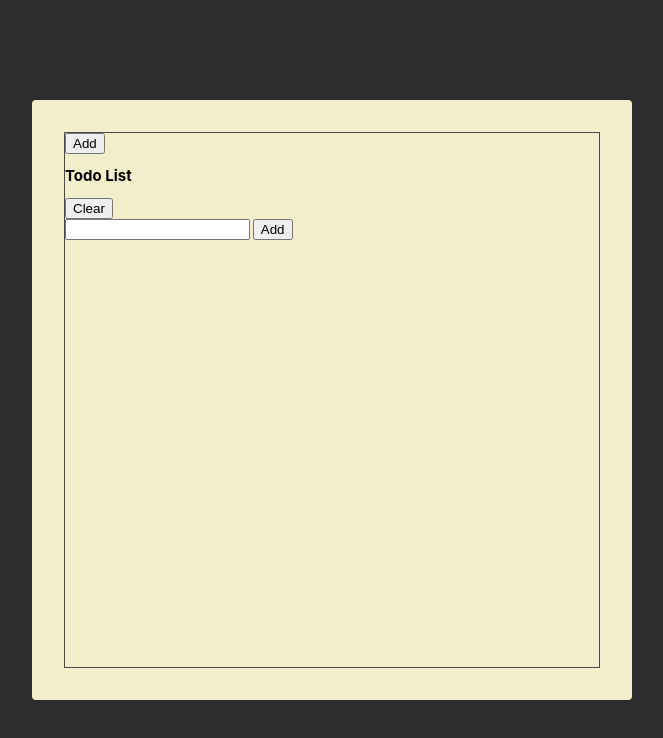
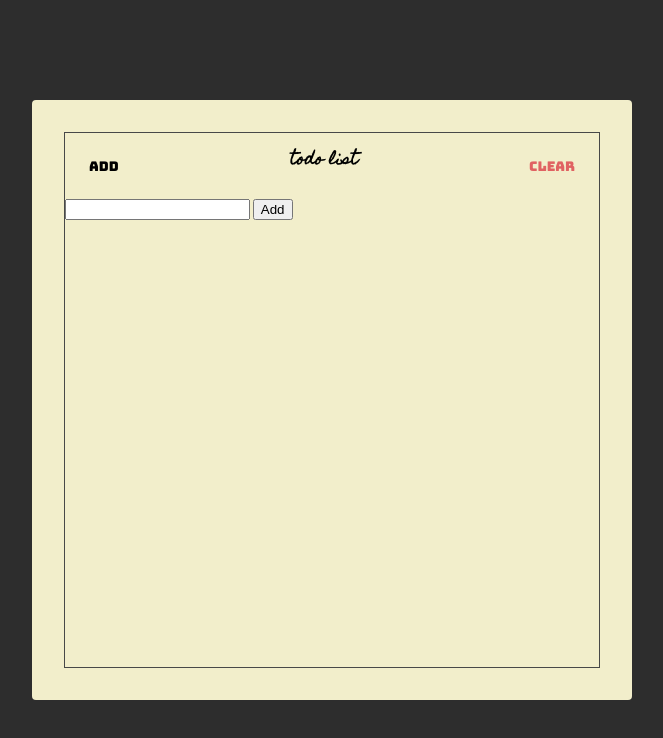
Before and after one commit to apakauu/Wegodev_tutorial, a website: page index.html in a window 1280 px wide. Shown: the whole page, without its empty margins (308-971 px from the left). Drawn offline with Linux system fonts and the light colour scheme.

Commit message:
membuat-header-section

```diff
--- a/style.css
+++ b/style.css
@@ -1,5 +1,13 @@
 * {
   box-sizing: border-box;
+}
+
+:root {
+  --main-red-color: #e06262;
+}
+
+.main-red-color {
+  color: var(--main-red-color);
 }
 
 html {
@@ -36,4 +44,28 @@ html {
 .frame {
   border: 1px solid #484848;
   height: 100%;
+  display: flex;
+  flex-direction: column;
 }
+
+.header {
+  display: flex;
+  align-items: flex-start;
+}
+
+.header-tittle {
+  flex: 1;
+  font-family: "Homemade Apple", sans-serif;
+  text-transform: lowercase;
+  font-size: 3.6 rem;
+  text-align: center;
+}
+
+.header-btn {
+  font-size: 1.8 rem;
+  font-family: "Bungee", sans-serif;
+  padding: 24px;
+  border: unset;
+  outline: unset;
+  background: unset;
+}
```
